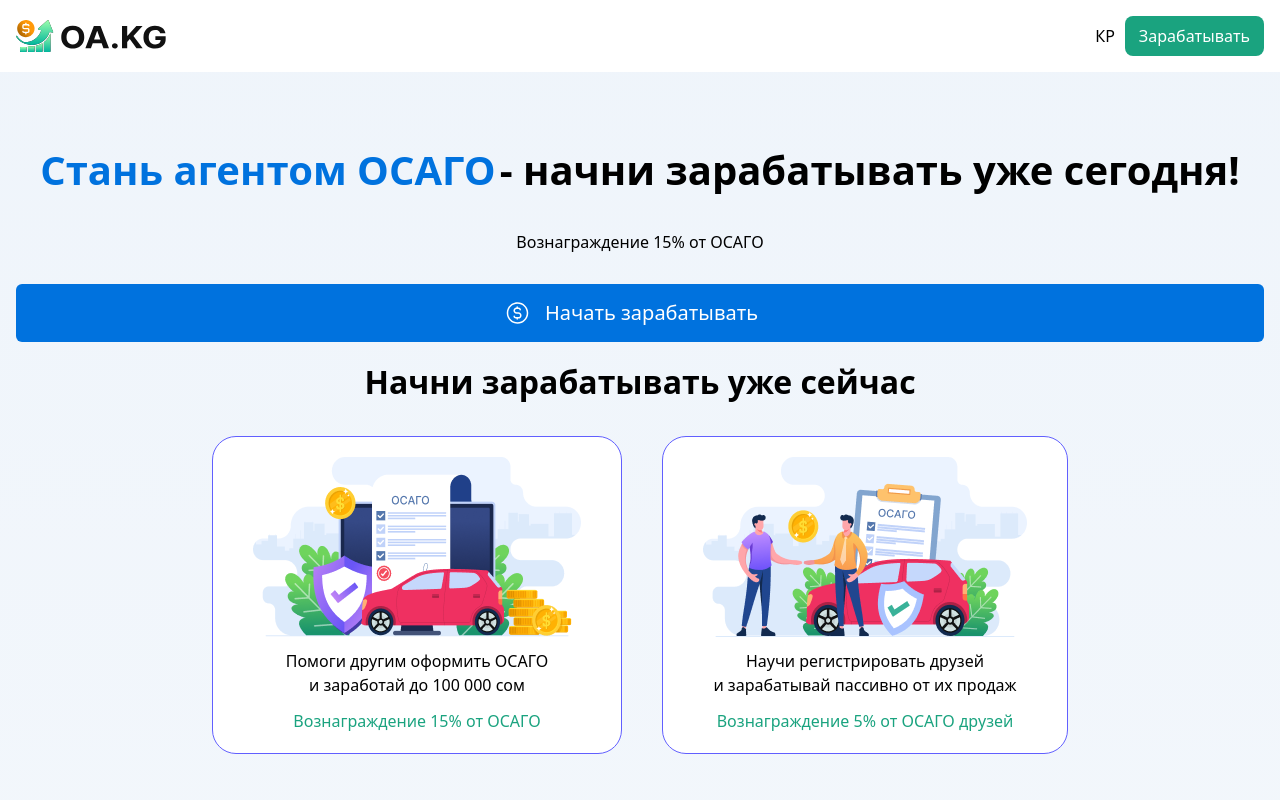
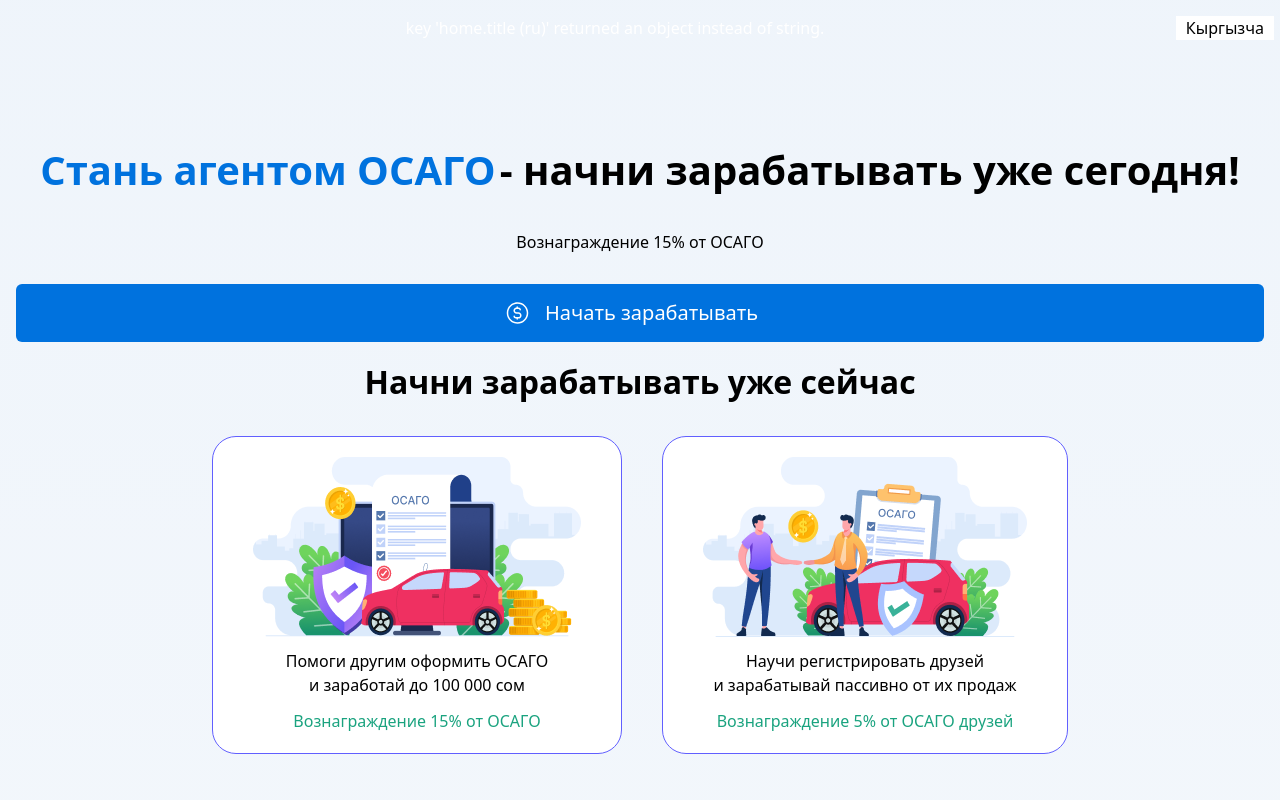
Before and after one commit to Seitek2002/osago, a React (Vite) app: page / in a window 1280 px wide. Shown: the top 800 px of the page. Built offline with nearby package versions, Linux system fonts and the light colour scheme.

Commit message:
header-return

```diff
--- a/src/components/Header.tsx
+++ b/src/components/Header.tsx
@@ -1,8 +1,7 @@
-import { useTranslation } from "react-i18next";
-import Container from "./Container";
-import type { FC } from "react";
-import { useNavigate } from "react-router";
-import logo from "../assets/logo.svg";
+import { useTranslation } from 'react-i18next';
+import Container from './Container';
+import type { FC } from 'react';
+import { useNavigate } from 'react-router';
 
 interface IProps {
   title?: string;
@@ -14,45 +13,53 @@ const Header: FC<IProps> = ({ title, type }) => {
   const navigate = useNavigate();
 
   const handleLangSwitch = () => {
-    i18n.changeLanguage(i18n.language === "kg" ? "ru" : "kg");
+    i18n.changeLanguage(i18n.language === 'kg' ? 'ru' : 'kg');
   };
 
   return (
     <header
-      className={` bg-[#fff] ${
-        type === "services"
-          ? "text-[#191D23] bg-white fixed top-0 left-0 w-full py-[16px] z-20"
-          : "fixed top-0 left-0 w-full py-[16px] z-20 text-[#fff]"
-      }`}
+      className={
+        type === 'services'
+          ? 'text-[#191D23] bg-white fixed top-0 left-0 w-full py-[16px] z-20'
+          : 'fixed top-0 left-0 w-full py-[16px] z-20 text-[#fff]'
+      }
     >
       <Container>
-        <div className="flex justify-between items-center">
-          <img
-            src={logo}
-            alt="Main Logo"
-            className="w-[150px] cursor-pointer"
-            onClick={() => navigate("/")}
+        <div className='relative flex justify-center'>
+          {title !== t('home.title') && (
+            <svg
+              width='25'
+              height='24'
+              viewBox='0 0 25 24'
+              fill='none'
+              xmlns='http://www.w3.org/2000/svg'
+              className='absolute top-0 left-0 cursor-pointer'
+              onClick={() => navigate(-1)}
+            >
+              <path
+                fillRule='evenodd'
+                clipRule='evenodd'
+                d='M12.061 6.90909L8.14862 11.0226C8.24705 11.0077 8.34784 11 8.45044 11L20.4504 11V13L8.17014 13H6.45044H5.4033L4.4522 12L12.061 4C12.825 4.80332 12.825 6.10577 12.061 6.90909ZM6.3544 14H9.12124L12.061 17.0909C12.825 17.8942 12.825 19.1967 12.061 20L6.3544 14Z'
+                fill={ type === 'services' ? '#040D1C' : '#fff' }
               />
-          <div className="flex items-center">
+            </svg>
+          )}
+          <span style={{ paddingRight: type === 'services' ? '0' : '50px' }}>{title || 'ОСАГО'}</span>
           <span
-              className="lang-switch"
+            className='lang-switch'
             style={{
-                color: "#000",
-                cursor: "pointer",
-                background: "white",
-                padding: "0 10px",
+              color: '#000',
+              position: 'absolute',
+              right: '-10px',
+              top: 0,
+              cursor: 'pointer',
+              background: 'white',
+              padding: '0 10px',
             }}
             onClick={handleLangSwitch}
           >
-              {i18n.language === "kg" ? "РУ" : "КР"}
+            {i18n.language === 'kg' ? 'Русский' : 'Кыргызча'}
           </span>
-            <button
-              className="bg-[#1AA37F] py-[8px] px-[14px] rounded-[8px]"
-              onClick={() => navigate("/")}
-            >
-              Зарабатывать
-            </button>
-          </div>
         </div>
       </Container>
     </header>
```
Lines whose indentation alone changed are shown as unchanged.
